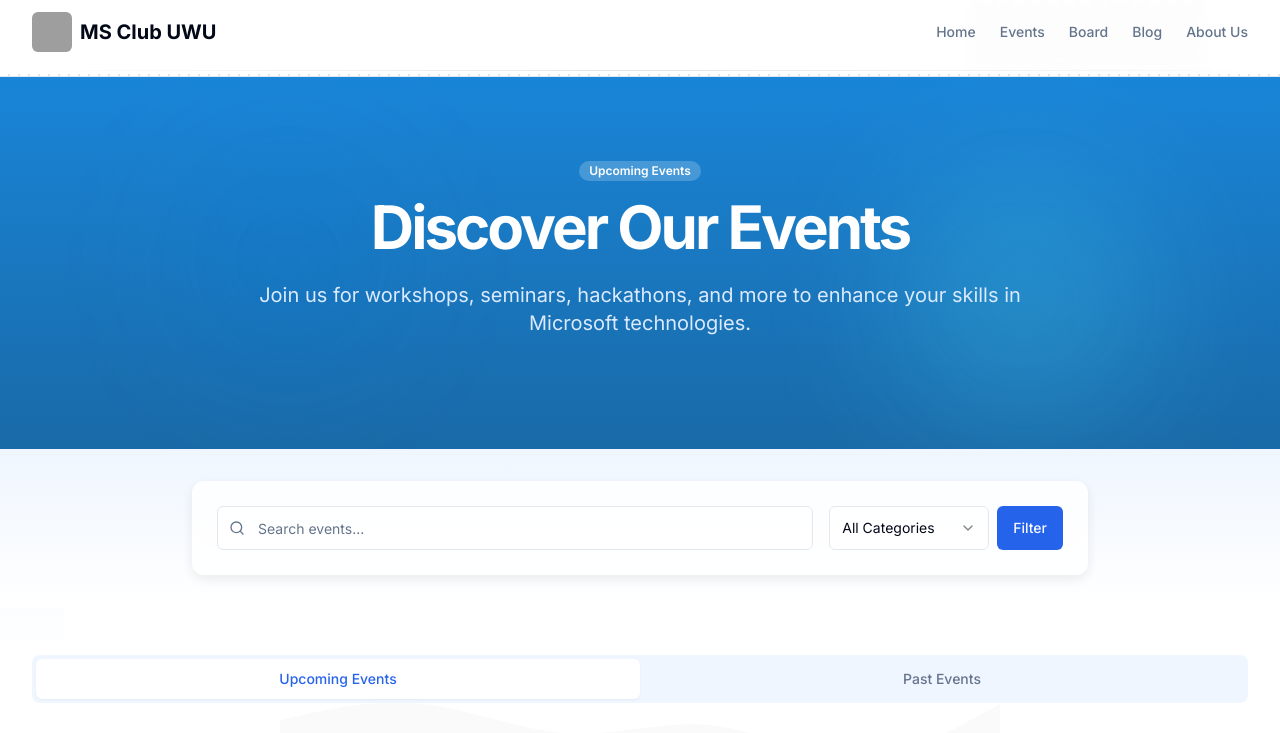
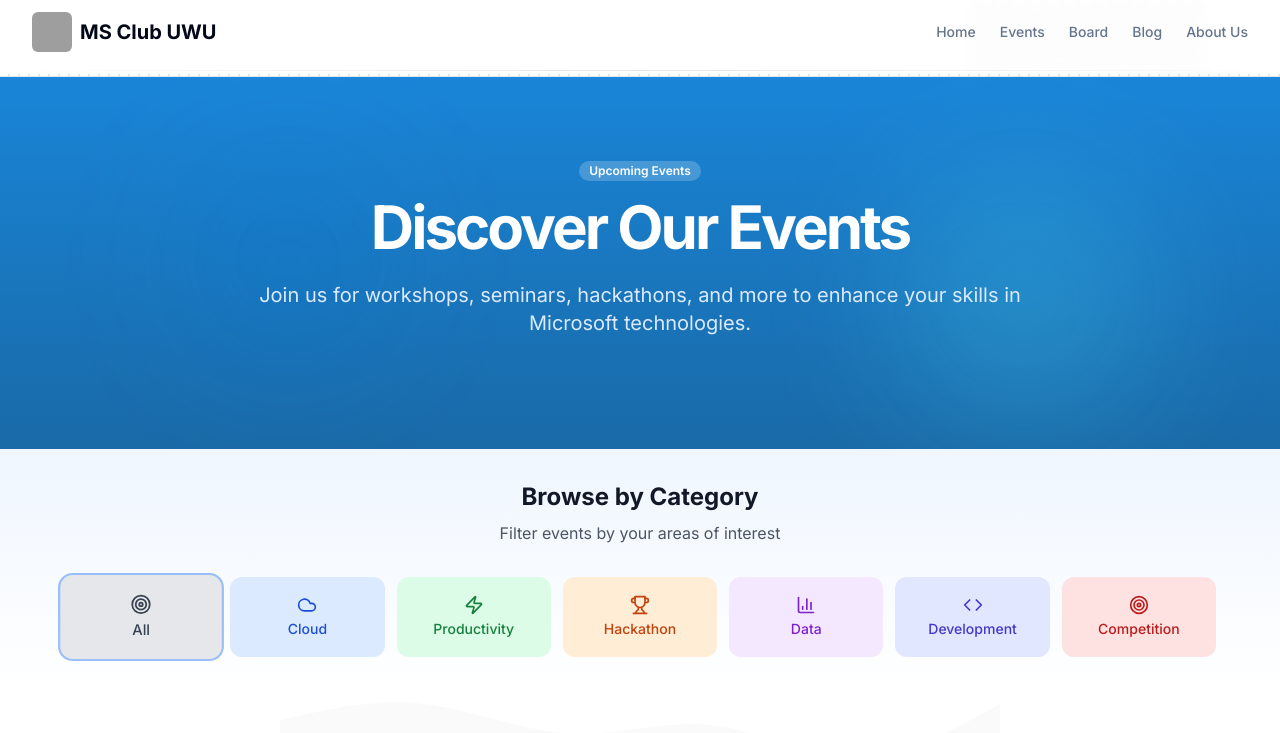
Before and after one commit to MsClubWeb/msclub-uwu-web-fe, a Next.js app: page /events in a window 1280 px wide. Shown: the top 733 px of the page. Built offline with nearby package versions, Linux system fonts and the light colour scheme; grey boxes are pictures that could not be loaded.

Commit message:
Remove the search and add the buttons for filter events

```diff
--- a/app/events/page.tsx
+++ b/app/events/page.tsx
@@ -1,3 +1,5 @@
+"use client";
+
 import Link from "next/link";
 import Image from "next/image";
 import { Button } from "@/components/ui/button";
@@ -7,41 +9,21 @@ import {
   CalendarDays,
   Clock,
   MapPin,
-  Search,
   ChevronRight,
+  Cloud,
+  Zap,
+  Trophy,
+  BarChart3,
+  Code,
+  Target,
 } from "lucide-react";
-import {
-  Select,
-  SelectContent,
-  SelectItem,
-  SelectTrigger,
-  SelectValue,
-} from "@/components/ui/select";
 import { Tabs, TabsContent, TabsList, TabsTrigger } from "@/components/ui/tabs";
 import { WebPageSchema } from "@/components/structured-data";
-import { Input } from "@/components/ui/input";
-import type { Metadata } from "next";
 import UpcomingEvents from "@/components/UpcomingEvents";
 import PastEvents from "@/components/PastEvents";
+import { useState, useEffect } from "react";
 
-
-export const metadata: Metadata = {
-  title: "Events | MS Club UWU",
-  description:
-    "Join our workshops, seminars, hackathons, and more to enhance your skills in Microsoft technologies.",
-  alternates: {
-    canonical: "https://msclub-uwu.netlify.app/events",
-  },
-  openGraph: {
-    title: "Events | MS Club UWU",
-    description:
-      "Join our workshops, seminars, hackathons, and more to enhance your skills in Microsoft technologies.",
-    url: "https://msclub-uwu.netlify.app/events",
-    type: "website",
-  },
-};
-
-async function getUpcomingEvents() {
+function getUpcomingEvents() {
   // Simulated fetch; replace with actual API or DB call
   return [
     {
@@ -77,7 +59,7 @@ async function getUpcomingEvents() {
   },
   {
     id: 4,
-    title: "HackMS’ 2025",
+    title: "HackMS' 2025",
     description:
       "A hands-on hackathon focused on building real-world solutions using Microsoft technologies. Network, code, and compete with the best!",
     date: "July 5-6, 2025",
@@ -120,28 +102,14 @@ async function getUpcomingEvents() {
     category: "Productivity",
   },
   ];
-
-const pastEvents = [
-  {
-    id: 8,
-    title: "Microsoft Tech Talks – YouTube Series",
-    description:
-      "Engaging YouTube sessions for students, covering the latest in Microsoft technologies including Azure, Power Platform, and more.",
-    date: "June 20, 2025",
-    time: "7:00 PM - 9:00 PM",
-    location: "MS Teams (Online)",
-    image: "/placeholder.svg?height=250&width=500",
-    category: "Productivity",
-  },
-  ];
 }
 
-async function getPastEvents() {
+function getPastEvents() {
   return [
     {
     id: 101,
     title: "Annual General Meeting (AGM)",
-    description: "The inaugural AGM of the club introduced the initial executive committee and laid the foundation for the club’s future initiatives and direction.",
+    description: "The inaugural AGM of the club introduced the initial executive committee and laid the foundation for the club's future initiatives and direction.",
     date: "January 8, 2025",
     time: "6:00 PM onwards",
     location: "TLT",
@@ -194,9 +162,62 @@ async function getPastEvents() {
   ];
 }
 
-export default async function EventsPage() {
-  const upcomingEvents = await getUpcomingEvents();
-  const pastEvents = await getPastEvents();
+const categories = [
+  { name: "All", icon: Target, color: "bg-gray-100 text-gray-700 hover:bg-gray-200 dark:bg-gray-800 dark:text-gray-300 dark:hover:bg-gray-700" },
+  { name: "Cloud", icon: Cloud, color: "bg-blue-100 text-blue-700 hover:bg-blue-200 dark:bg-blue-900/30 dark:text-blue-300 dark:hover:bg-blue-900/50" },
+  { name: "Productivity", icon: Zap, color: "bg-green-100 text-green-700 hover:bg-green-200 dark:bg-green-900/30 dark:text-green-300 dark:hover:bg-green-900/50" },
+  { name: "Hackathon", icon: Trophy, color: "bg-orange-100 text-orange-700 hover:bg-orange-200 dark:bg-orange-900/30 dark:text-orange-300 dark:hover:bg-orange-900/50" },
+  { name: "Data", icon: BarChart3, color: "bg-purple-100 text-purple-700 hover:bg-purple-200 dark:bg-purple-900/30 dark:text-purple-300 dark:hover:bg-purple-900/50" },
+  { name: "Development", icon: Code, color: "bg-indigo-100 text-indigo-700 hover:bg-indigo-200 dark:bg-indigo-900/30 dark:text-indigo-300 dark:hover:bg-indigo-900/50" },
+  { name: "Competition", icon: Target, color: "bg-red-100 text-red-700 hover:bg-red-200 dark:bg-red-900/30 dark:text-red-300 dark:hover:bg-red-900/50" },
+];
+
+type Event = {
+  id: number;
+  title: string;
+  description: string;
+  date: string;
+  time: string;
+  location: string;
+  image: string;
+  category: string;
+};
+
+export default function EventsPage() {
+  const [selectedCategory, setSelectedCategory] = useState("All");
+  const [upcomingEvents, setUpcomingEvents] = useState<Event[]>([]);
+  const [pastEvents, setPastEvents] = useState<Event[]>([]);
+  const [filteredUpcomingEvents, setFilteredUpcomingEvents] = useState<Event[]>([]);
+  const [filteredPastEvents, setFilteredPastEvents] = useState<Event[]>([]);
+
+  // Load events on component mount
+  useEffect(() => {
+    const upcoming = getUpcomingEvents();
+    const past = getPastEvents();
+    setUpcomingEvents(upcoming);
+    setPastEvents(past);
+    setFilteredUpcomingEvents(upcoming);
+    setFilteredPastEvents(past);
+  }, []);
+
+  // Filter events when category changes
+  useEffect(() => {
+    if (selectedCategory === "All") {
+      setFilteredUpcomingEvents(upcomingEvents);
+      setFilteredPastEvents(pastEvents);
+    } else {
+      setFilteredUpcomingEvents(
+        upcomingEvents.filter(event => event.category === selectedCategory)
+      );
+      setFilteredPastEvents(
+        pastEvents.filter(event => event.category === selectedCategory)
+      );
+    }
+  }, [selectedCategory, upcomingEvents, pastEvents]);
+
+  const handleCategoryClick = (categoryName: string) => {
+    setSelectedCategory(categoryName);
+  };
 
   return (
     <>
@@ -230,39 +251,39 @@ export default async function EventsPage() {
         </div>
       </section>
 
-      {/* Search and Filter Section */}
+      {/* Category Buttons Section */}
       <section className="py-8 bg-gradient-to-b from-blue-50 to-white dark:from-blue-950/20 dark:to-background">
         <div className="container">
-          <div className="max-w-4xl mx-auto">
-            <div className="p-6 bg-white/80 dark:bg-black/40 backdrop-blur-sm rounded-xl depth-2 border border-white/20 dark:border-white/5">
-              <div className="flex flex-col md:flex-row gap-4">
-                <div className="relative flex-1">
-                  <Search className="absolute left-3 top-1/2 -translate-y-1/2 h-4 w-4 text-muted-foreground" />
-                  <Input
-                    type="search"
-                    placeholder="Search events..."
-                    className="pl-10 reveal h-11 bg-white/50 dark:bg-black/20"
-                  />
-                </div>
-                <div className="flex gap-2">
-                  <Select>
-                    <SelectTrigger className="w-[160px] reveal h-11 bg-white/50 dark:bg-black/20">
-                      <SelectValue placeholder="All Categories" />
-                    </SelectTrigger>
-                    <SelectContent className="acrylic depth-2">
-                      <SelectItem value="all">All Categories</SelectItem>
-                      <SelectItem value="cloud">Cloud</SelectItem>
-                      <SelectItem value="data">Data</SelectItem>
-                      <SelectItem value="development">Development</SelectItem>
-                      <SelectItem value="hackathon">Hackathon</SelectItem>
-                      <SelectItem value="productivity">Productivity</SelectItem>
-                    </SelectContent>
-                  </Select>
-                  <Button className="bg-blue-600 hover:bg-blue-700 reveal motion-scale h-11">
-                    Filter
+          <div className="max-w-6xl mx-auto">
+            <div className="text-center mb-8">
+              <h2 className="text-2xl font-bold text-gray-900 dark:text-white mb-2">
+                Browse by Category
+              </h2>
+              <p className="text-gray-600 dark:text-gray-400">
+                Filter events by your areas of interest
+              </p>
+            </div>
+
+            <div className="grid grid-cols-2 sm:grid-cols-3 lg:grid-cols-4 xl:grid-cols-7 gap-3">
+              {categories.map((category) => {
+                const IconComponent = category.icon;
+                const isSelected = selectedCategory === category.name;
+                return (
+                  <Button
+                    key={category.name}
+                    variant="ghost"
+                    onClick={() => handleCategoryClick(category.name)}
+                    className={`${
+                      isSelected
+                        ? category.color.replace('hover:', '') + ' ring-2 ring-current/30 scale-105'
+                        : category.color
+                    } flex flex-col items-center justify-center h-20 p-3 rounded-xl transition-all duration-200 motion-scale border border-transparent hover:border-current/20 cursor-pointer`}
+                  >
+                    <IconComponent className="h-5 w-5 mb-1" />
+                    <span className="text-sm font-medium">{category.name}</span>
                   </Button>
-                </div>
-              </div>
+                );
+              })}
             </div>
           </div>
         </div>
@@ -290,10 +311,24 @@ export default async function EventsPage() {
 
               {/* Events */}
               <TabsContent value="upcoming" className="mt-8">
-                <UpcomingEvents upcomingEvents={upcomingEvents} />
+                <UpcomingEvents upcomingEvents={filteredUpcomingEvents} />
+                {filteredUpcomingEvents.length === 0 && (
+                  <div className="text-center py-12">
+                    <p className="text-gray-500 dark:text-gray-400 text-lg">
+                      No upcoming events found for "{selectedCategory}" category.
+                    </p>
+                  </div>
+                )}
               </TabsContent>
               <TabsContent value="past" className="mt-8">
-                <PastEvents events={pastEvents} />
+                <PastEvents events={filteredPastEvents} />
+                {filteredPastEvents.length === 0 && (
+                  <div className="text-center py-12">
+                    <p className="text-gray-500 dark:text-gray-400 text-lg">
+                      No past events found for "{selectedCategory}" category.
+                    </p>
+                  </div>
+                )}
               </TabsContent>
             </Tabs>
           </div>
```
